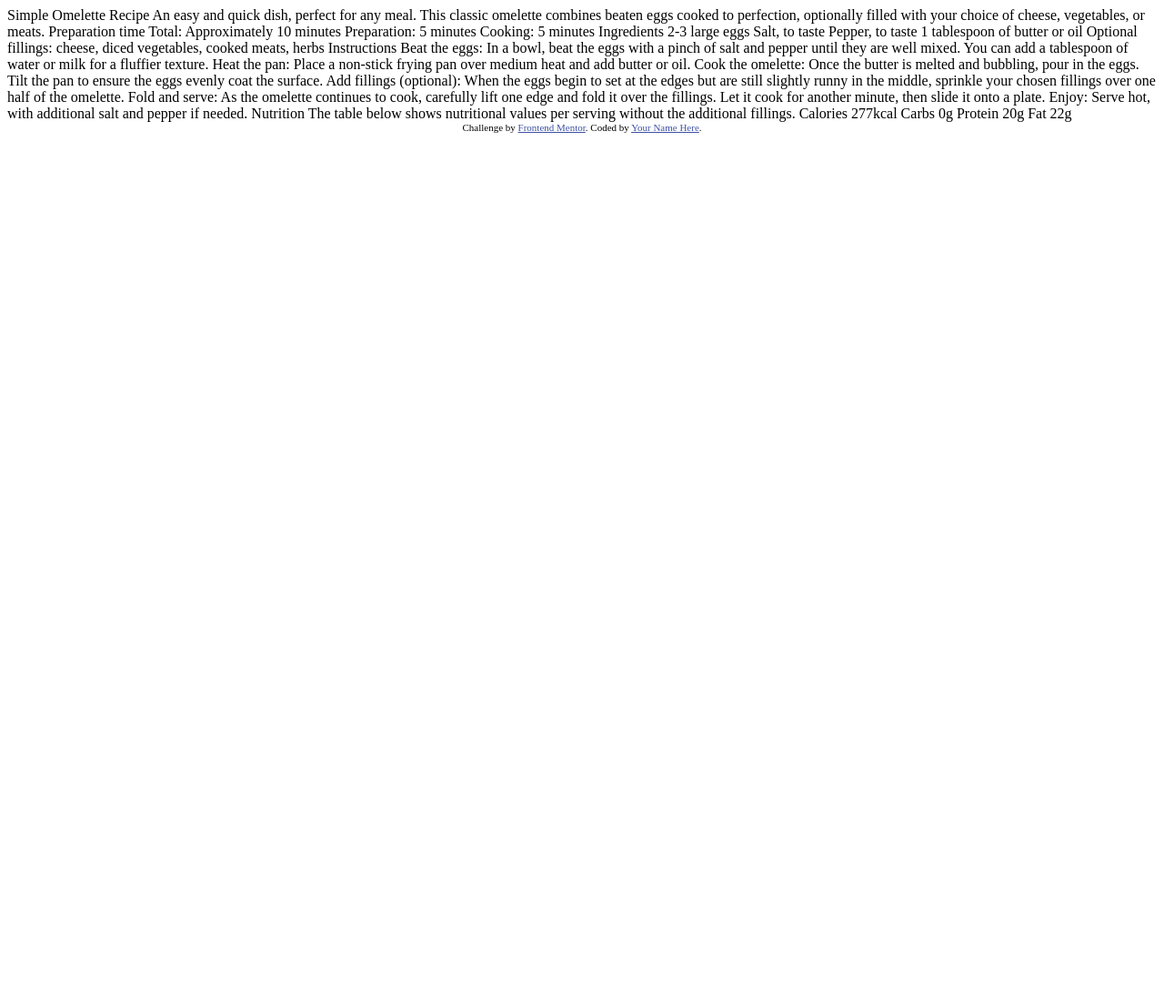
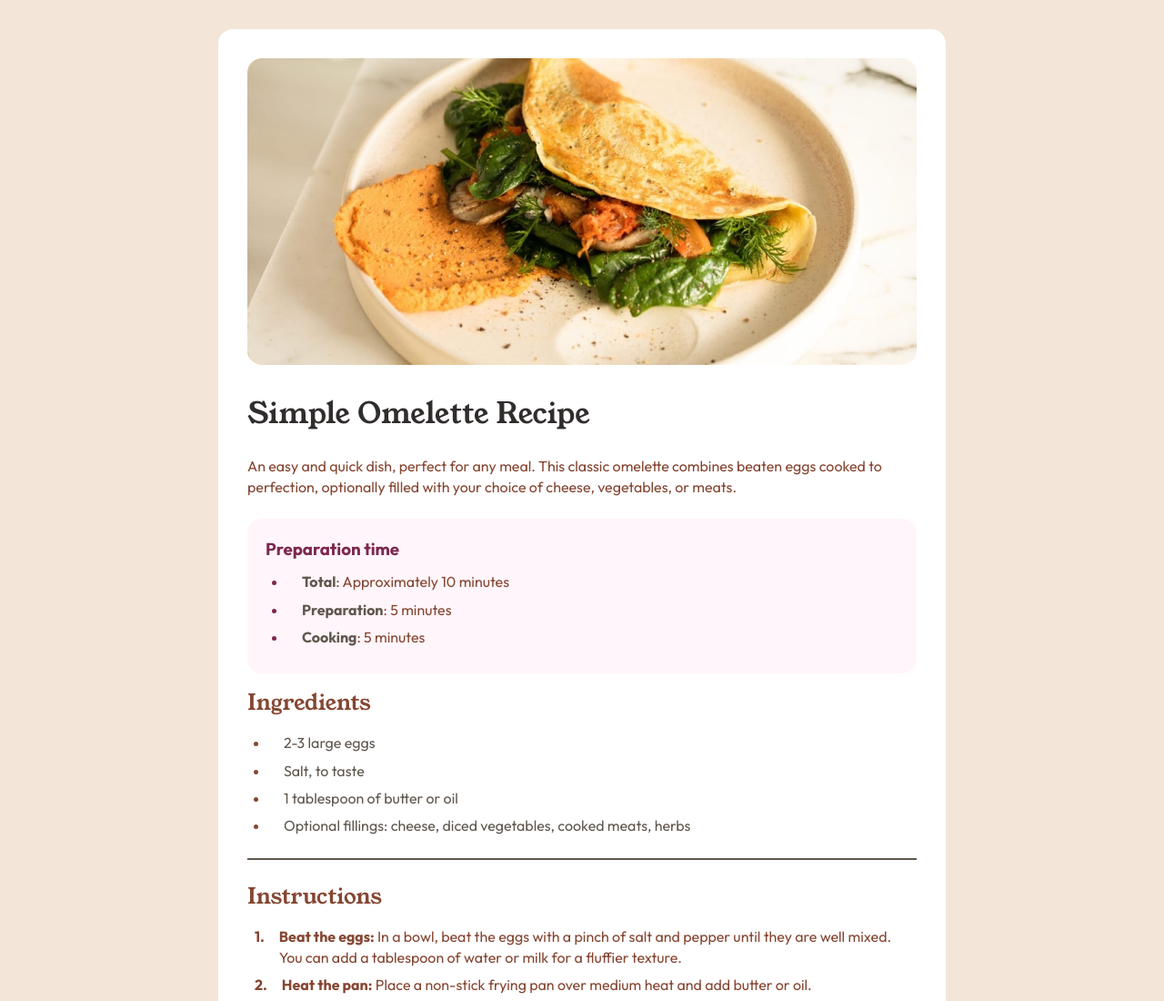
Before and after one commit to Tops9002/congenial-invention, a plain HTML site: page index.html in a window 1280 px wide. Shown: the top 1100 px of the page at 91% size. Before the commit the page ends 800 px from the top, so only its background shows below. Drawn offline with Linux system fonts and the light colour scheme.

Commit message:
Final commit

```diff
--- a/index.html
+++ b/index.html
@@ -5,73 +5,107 @@
   <meta name="viewport" content="width=device-width, initial-scale=1.0"> <!-- displays site properly based on user's device -->
 
   <link rel="icon" type="image/png" sizes="32x32" href="./assets/images/favicon-32x32.png">
-
+  <link rel="stylesheet" href="styles.css">
   <title>Frontend Mentor | Recipe page</title>
 
-  <!-- Feel free to remove these styles or customise in your own stylesheet 👍 -->
-  <style>
-    .attribution { font-size: 11px; text-align: center; }
-    .attribution a { color: hsl(228, 45%, 44%); }
-  </style>
+
 </head>
 <body>
+<div class="card">
+  <div class="img">
+    <img src="./assets/images/image-omelette.jpeg" alt="">
+  </div>
 
-  Simple Omelette Recipe
+  <div class="info">
+    <h1>Simple Omelette Recipe</h1>
+    <p class="description">An easy and quick dish, perfect for any meal. This classic omelette combines beaten eggs cooked
+  to perfection, optionally filled with your choice of cheese, vegetables, or meats.</p>
 
-  An easy and quick dish, perfect for any meal. This classic omelette combines beaten eggs cooked
-  to perfection, optionally filled with your choice of cheese, vegetables, or meats.
+   <div class="prep-time">
+    <h3>Preparation time</h3>
+    <ul>
+      <li><span>Total</span>: Approximately 10 minutes</li>
+      <li><span>Preparation</span>: 5 minutes</li>
+      <li><span>Cooking</span>: 5 minutes</li>
+    </ul>
+    </div>
+    <div class="step">
+      <h2>Ingredients</h2>
+      <ul class="ingredients">
+        <li><span>2-3 large eggs</span></li>
+        <li><span>Salt, to taste</span></li>
+        <li><span>1 tablespoon of butter or oil</span></li>
+      <li><span>Optional fillings: cheese, diced vegetables, cooked meats, herbs</span></li>
+      </ul>
+    </div>
+    <hr>
 
-  Preparation time
+    <div class="step">
+      <h2>Instructions</h2>
+      <div class="instructions">
+      <div class="item">
+        <div class="num">
+          1. </div>
+        <p><span> Beat the eggs:</span> In a bowl, beat the eggs with a pinch of salt and pepper until they are well mixed.
+  You can add a tablespoon of water or milk for a fluffier texture.
+</p>
+      </div>
+      <div class="item">
+        <div class="num">
+          2. </div>
+        <p><span>Heat the pan:</span> Place a non-stick frying pan over medium heat and add butter or oil.</p>
+      </div>
+      <div class="item">
+        <div class="num">
+          3. </div>
+        <p><span>Cook the omelette: </span>Once the butter is melted and bubbling, pour in the eggs. Tilt the pan to ensure
+  the eggs evenly coat the surface.</p>
+      </div>
+         <div class="item">
+        <div class="num">
+          4. </div>
+        <p><span>Add fillings (optional): </span> When the eggs begin to set at the edges but are still slightly runny in the
+  middle, sprinkle your chosen fillings over one half of the omelette.</p>
+      </div>
+        <div class="item">
+        <div class="num">
+          5. </div>
+        <p><span>Fold and serve: </span> As the omelette continues to cook, carefully lift one edge and fold it over the
+  fillings. Let it cook for another minute, then slide it onto a plate.</p>
+      </div>
+         <div class="item">
+        <div class="num">
+          6. </div>
+        <p><span>Enjoy: </span> Serve hot, with additional salt and pepper if needed.</p>
+      </div>
+    </div>
+    </div>
 
-  Total: Approximately 10 minutes
-  Preparation: 5 minutes
-  Cooking: 5 minutes
+    <hr>
+    <div class="nutrition">
+      <h2>Nutrition</h2>
+      <p class="values">The table below shows nutritional values per serving without the additional fillings.</p>
 
-  Ingredients
-
-  2-3 large eggs
-  Salt, to taste
-  Pepper, to taste
-  1 tablespoon of butter or oil
-  Optional fillings: cheese, diced vegetables, cooked meats, herbs
-
-  Instructions
-
-  Beat the eggs: In a bowl, beat the eggs with a pinch of salt and pepper until they are well mixed.
-  You can add a tablespoon of water or milk for a fluffier texture.
-
-  Heat the pan: Place a non-stick frying pan over medium heat and add butter or oil.
-
-  Cook the omelette: Once the butter is melted and bubbling, pour in the eggs. Tilt the pan to ensure
-  the eggs evenly coat the surface.
-
-  Add fillings (optional): When the eggs begin to set at the edges but are still slightly runny in the
-  middle, sprinkle your chosen fillings over one half of the omelette.
-
-  Fold and serve: As the omelette continues to cook, carefully lift one edge and fold it over the
-  fillings. Let it cook for another minute, then slide it onto a plate.
-
-  Enjoy: Serve hot, with additional salt and pepper if needed.
-
-  Nutrition
-
-  The table below shows nutritional values per serving without the additional fillings.
-
-  Calories
-  277kcal
-
-  Carbs
-  0g
-
-  Protein
-  20g
-
-  Fat
-  22g
-
-  <div class="attribution">
-    Challenge by <a href="https://www.frontendmentor.io?ref=challenge" target="_blank">Frontend Mentor</a>.
-    Coded by <a href="#">Your Name Here</a>.
+      <div class="table">
+        <div class="item">
+          <p>Calories</p>
+          <p class="amount">277kcal</p>
+        </div>
+        <div class="item">
+          <p>Carbs</p>
+          <p class="amount">0g</p>
+        </div>
+        <div class="item">
+          <p>Protein</p>
+          <p class="amount">20g</p>
+        </div>
+         <div class="item">
+          <p>Fat</p>
+          <p class="amount">22g</p>
+        </div>
+      </div>
+    </div>
+   </div>
   </div>
 </body>
 </html>
--- /dev/null
+++ b/styles.css
@@ -0,0 +1,149 @@
+@import url('https://fonts.googleapis.com/css2?family=Figtree:ital,wght@0,300..900;1,300..900&family=Outfit:wght@100..900&family=Young+Serif&display=swap');
+@import url('https://fonts.googleapis.com/css2?family=Figtree:ital,wght@0,300..900;1,300..900&family=Inter:ital,opsz,wght@0,14..32,100..900;1,14..32,100..900&family=Outfit:wght@100..900&family=Young+Serif&display=swap');
+
+*{
+    margin:0;
+    padding:0;
+}
+body{
+    background-color: hsl(30, 54%, 90%);
+    color:hsl(14, 45%, 36%);
+    min-height: 100vh;
+    font-family: 'Outfit', sans-serif;
+    line-height: 1.4;
+    display:grid;
+    place-content: center;
+
+}
+
+img{
+    max-width:100%;
+    display:block;
+}
+h1,h2{
+    font-family: "Young Serif", sans-serif;
+    font-weight: 400;
+}
+h1{
+    color:hsl(24, 5%, 18%);
+    font-size: 32px;
+}
+h2{
+    color: hsl(14, 45%, 36%);
+    margin-bottom: 16px;
+
+}
+.step{
+    margin:16px 0;
+}
+.nutrition{
+    margin-top: 16px;
+}
+ul{
+    padding-left: 24px;
+}
+ul li::marker{
+    color:hsl(14, 45%, 36%);
+    font-weight: bold;
+}
+ul li{
+    margin-bottom: 8px;
+}
+ul li span{
+    color:hsl(30, 10%, 34%);
+    margin-left:16px;
+    font-weight: 700;
+}
+hr{
+    margin:24px 0;
+    border:1px solid hsl(30, 10%, 34%);
+}
+.card{
+    max-width:800px;
+    background-color: #fff;
+    margin:32px;
+    border-radius: 16px;
+}
+.card .img{
+     border-radius: 16px;
+     padding:32px;
+     overflow: hidden;
+
+}
+.img img{
+    border-radius: 16px;
+}
+.info{
+    padding: 0px 32px 32px 32px;
+}
+.description{
+    margin:24px 0;
+}
+.prep-time{
+    background-color: hsl(330, 100%, 98%);
+    padding: 20px;
+    border-radius: 16px;
+}
+.prep-time h3{
+    color: hsl(332, 51%, 32%);
+    margin-bottom: 12px;
+}
+.prep-time ul li::marker{
+    color: hsl(332, 51%, 32%);
+}
+.ingredients li{
+    margin-bottom: 8px;
+}
+.ingredients li span{
+    font-weight: initial;
+}
+.instructions .item{
+      margin-bottom: 8px;
+    padding-left: 8px;
+    display: flex;
+}
+.instructions .item .num{
+    color:hsl(14, 45%, 36%);
+    margin-right: 16px;
+    font-weight: 700;
+}
+.instructions .item p span{
+    font-weight: 700;
+}
+.nutrition .values{
+    margin-bottom: 16px;
+
+}
+.table .item{
+    padding:12px 32px;
+    display:flex;
+    border-bottom: 1px solid hsl(30, 10%, 34%);
+}
+.table .item:last-child{
+    border-bottom: 0;
+}
+.table .item p:nth-child(2){
+   color: hsl(14, 45%, 36%);
+   font-weight: 700;
+}
+.table .item > *{
+    width:100px;
+    margin-right:auto;
+}
+@media (max-width:540px) {
+    h1{
+        margin-top: 32px;
+    }
+    .card{
+        margin:0;
+    }
+    .card .img{
+        padding: 0;
+        border-radius: 0;
+    }
+    .card .img img{
+        border-radius: 0;
+    }
+
+
+}
```
Also changed, not shown: 2 other files.
